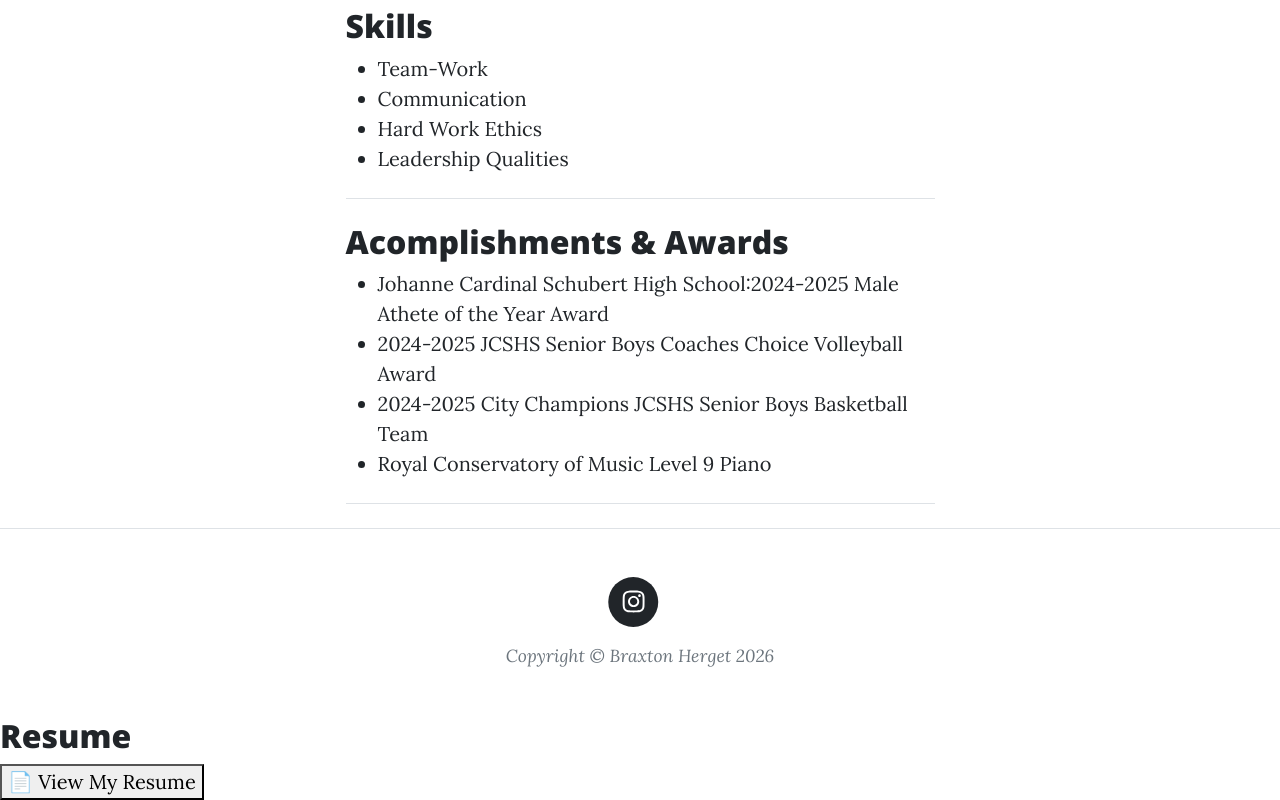
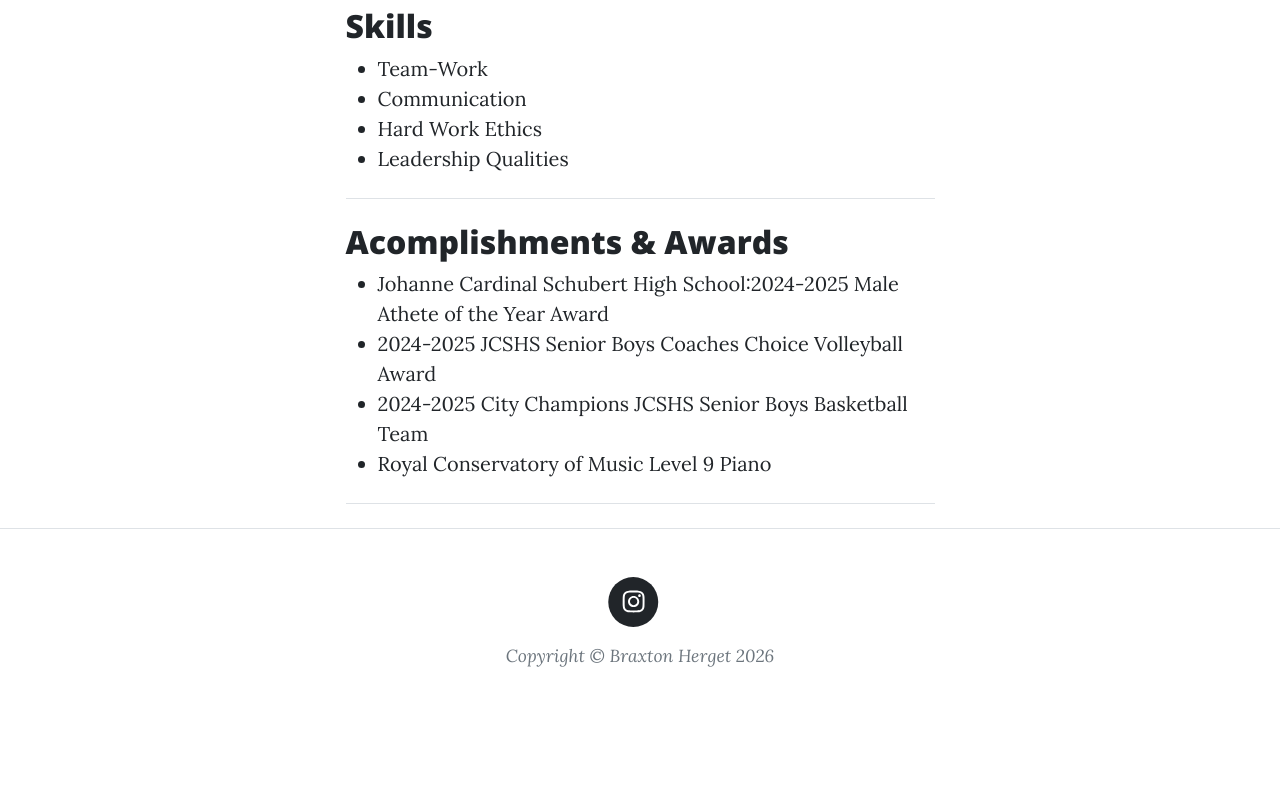
Before and after one commit to Baugh333/fromScratch, a plain HTML site: page index.html in a window 1280 px wide. Shown: the part 1010-1810 px from the top of the page. After the commit the page ends 1727 px from the top, so only its background shows below. Drawn offline with nearby package versions, Linux system fonts and the light colour scheme.

Commit message:
Update index.html

```diff
--- a/index.html
+++ b/index.html
@@ -140,11 +140,6 @@
         <!-- Core theme JS-->
         <script src="js/scripts.js"></script>
         <div class="post-preview">
-    <h2 class="post-title">Resume</h2>
 
-    <a href="Braxton_Herget_Resume (2).pdf" target="_blank">
-        <button>📄 View My Resume</button>
-    </a>
-</div>
     </body>
 </html>
```
